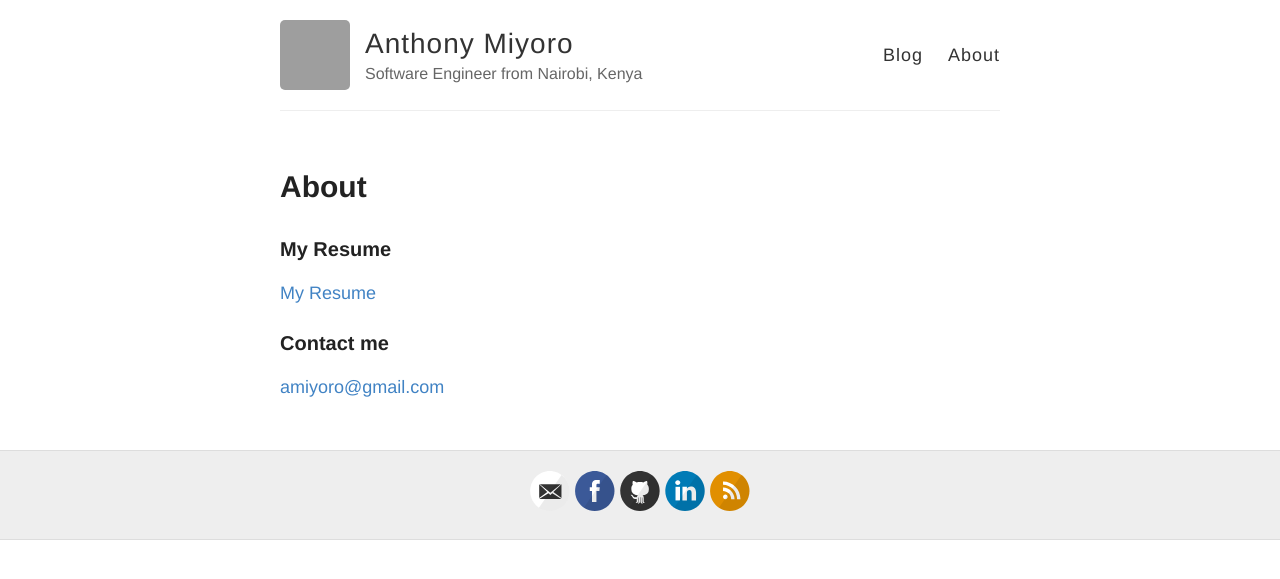
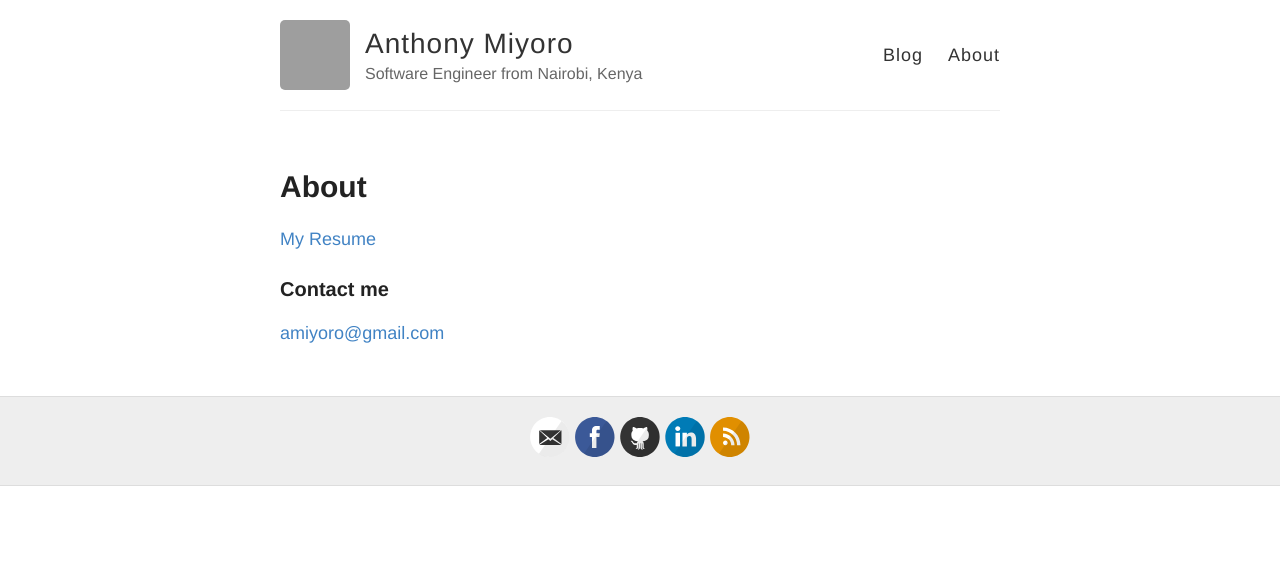
Before and after one commit to anthonymiyoro/PersonalSite, a Jekyll site: the page built from about.md, in a window 1280 px wide. Shown: the top 579 px of the page. Built offline with Jekyll 4.4.1, drawn with Linux system fonts in a browser that asks for light colours; grey boxes are pictures that could not be loaded.

Commit message:
Update about.md

```diff
--- a/about.md
+++ b/about.md
@@ -3,7 +3,6 @@ layout: page
 title: About
 permalink: /about/
 ---
-### My Resume
 
 [My Resume](https://github.com/anthonymiyoro/anthonymiyoro.github.io/blob/master/resume.pdf)
 
```
